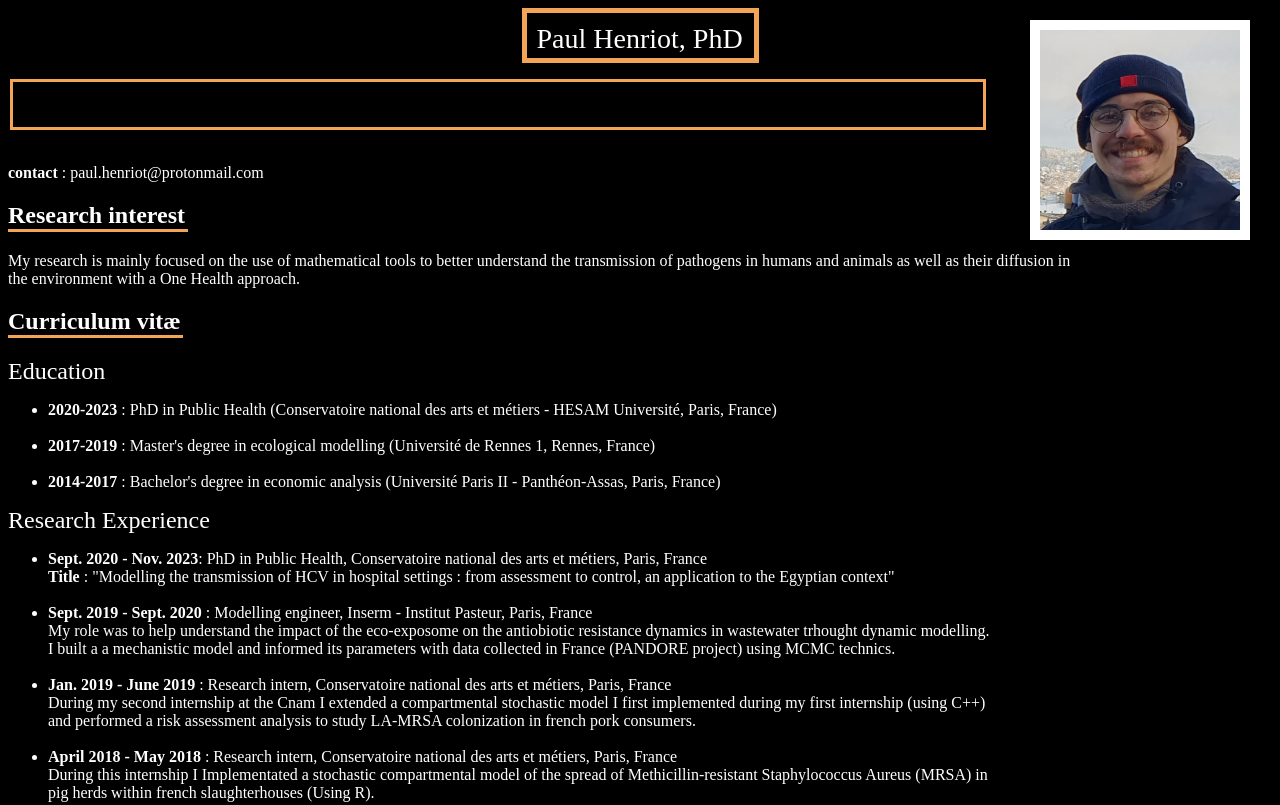
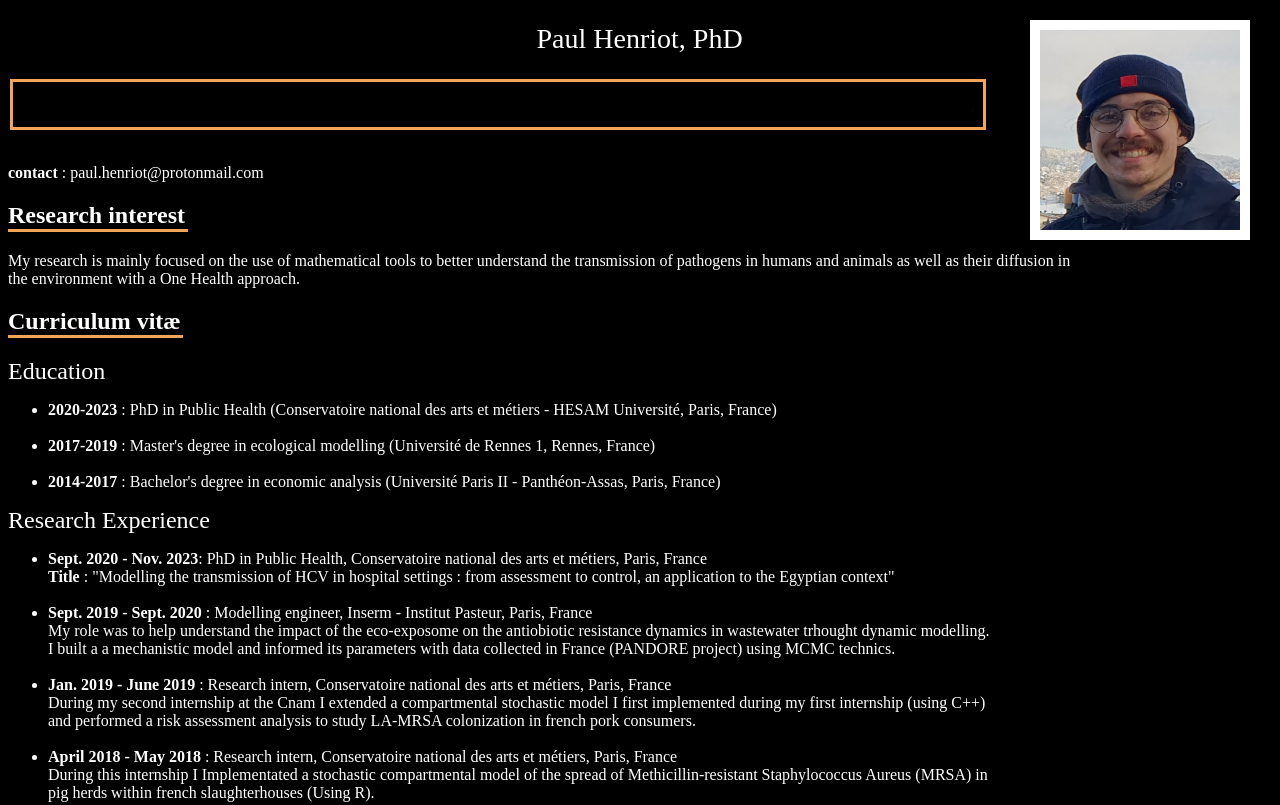
Before and after one commit to phenriot/phenriot.github.io, a plain HTML site: page index.html in a window 1280 px wide. Shown: the top 805 px of the page. Drawn offline with Linux system fonts and the light colour scheme.

Commit message:
Update main.css

```diff
--- a/main.css
+++ b/main.css
@@ -2,7 +2,7 @@
 
   width: 207px;
   height: 25px;
-  border: 5px solid #F2A557;
+  border: 5px solid #000000;
   padding: 10px;
   margin-top: auto;
 margin-left: auto;
```
